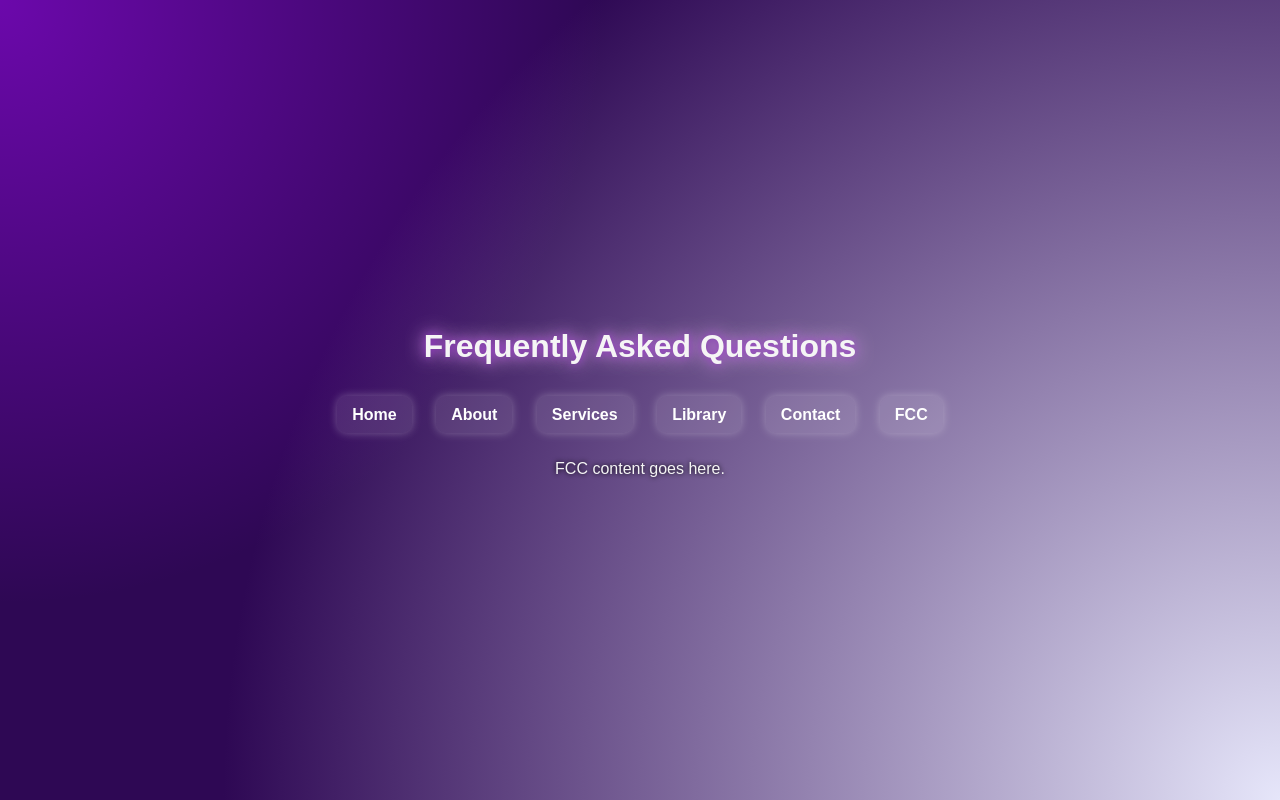
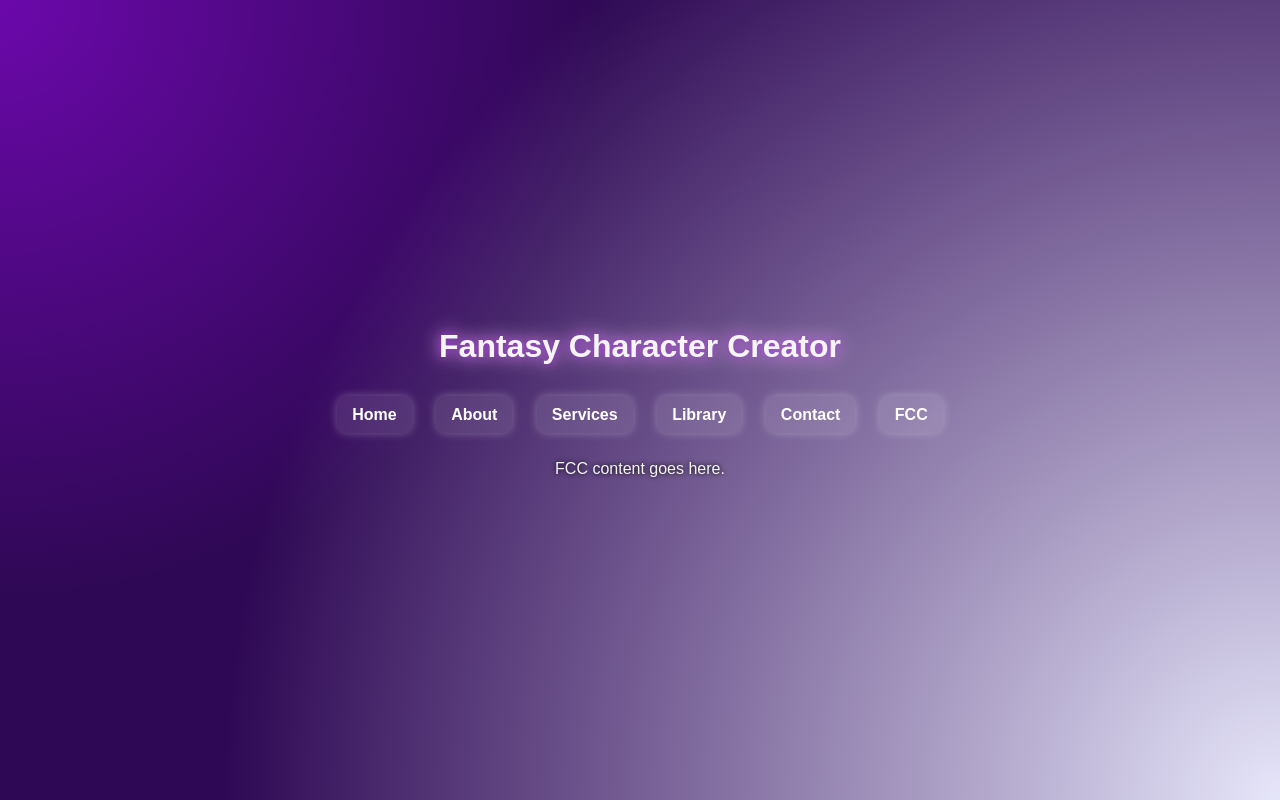
Before and after one commit to siioos/siioos.github.io, a plain HTML site: page fcc.html in a window 1280 px wide. Drawn offline with Linux system fonts and the light colour scheme.

Commit message:
Update fcc.html

```diff
--- a/fcc.html
+++ b/fcc.html
@@ -56,7 +56,7 @@
   </style>
 </head>
 <body>
-  <h1>Frequently Asked Questions</h1>
+  <h1>Fantasy Character Creator</h1>
   <nav>
     <a href="index.html">Home</a>
     <a href="about.html">About</a>
```
